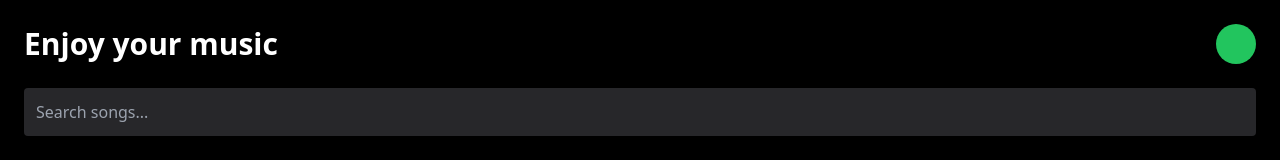
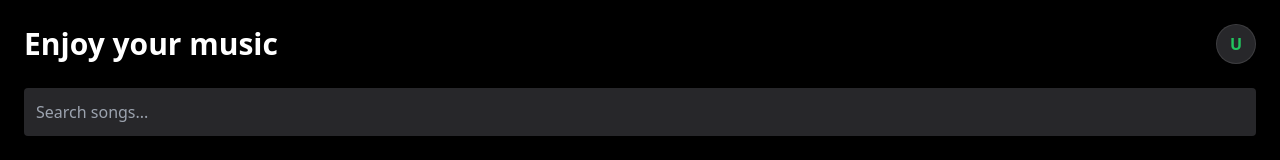
Before and after one commit to Satyam216/harmonix, a React (Vite) app in the folder frontend/: page / in a window 1280 px wide. Shown: the top 160 px of the page. Built offline with nearby package versions, Linux system fonts and the light colour scheme; no server answers; the database is empty; sample sign-in values are in the browser's storage.

Commit message:
Profile Image on the dashboard header updated

```diff
--- a/frontend/src/components/DashboardHeader.jsx
+++ b/frontend/src/components/DashboardHeader.jsx
@@ -12,32 +12,56 @@ export default function DashboardHeader() {
   return (
     <div className="flex justify-between items-center mb-6">
       <h1 className="text-3xl font-bold text-white">
-        Enjoy your music{profile?.name && `, ${profile.name.split(" ")[0]}`}
+        Enjoy your music
+        {profile?.name && `, ${profile.name.split(" ")[0]}`}
       </h1>
 
-      {/* Profile */}
+      {/* PROFILE */}
       <div className="relative">
         <div
           onClick={() => setOpen(!open)}
-          className="w-10 h-10 rounded-full bg-green-500 flex items-center justify-center cursor-pointer text-black font-bold"
+          className="
+            w-10 h-10 rounded-full
+            cursor-pointer
+            overflow-hidden
+            border border-white/10
+            bg-zinc-800
+            flex items-center justify-center
+          "
         >
-          {profile?.name?.[0]}
+          {profile?.avatar ? (
+            <img
+              src={profile.avatar}
+              alt="Profile"
+              className="w-full h-full object-cover"
+            />
+          ) : (
+            <span className="text-green-500 font-bold">
+              {profile?.name?.[0] || "U"}
+            </span>
+          )}
         </div>
 
         {open && (
-          <div className="absolute right-0 mt-2 w-48 bg-zinc-900 text-white rounded shadow-lg">
+          <div className="absolute right-0 mt-2 w-48 bg-zinc-900 text-white rounded-xl shadow-lg overflow-hidden z-50">
             <div
-              onClick={() => navigate("/profile")}
+              onClick={() => {
+                navigate("/profile");
+                setOpen(false);
+              }}
               className="px-4 py-2 hover:bg-zinc-800 cursor-pointer"
             >
               Profile
             </div>
+
             <div className="px-4 py-2 hover:bg-zinc-800 cursor-pointer">
               Account
             </div>
+
             <div className="px-4 py-2 hover:bg-zinc-800 cursor-pointer">
               Settings
             </div>
+
             <div
               onClick={() => signOut(auth)}
               className="px-4 py-2 hover:bg-zinc-800 cursor-pointer text-red-400"
```
